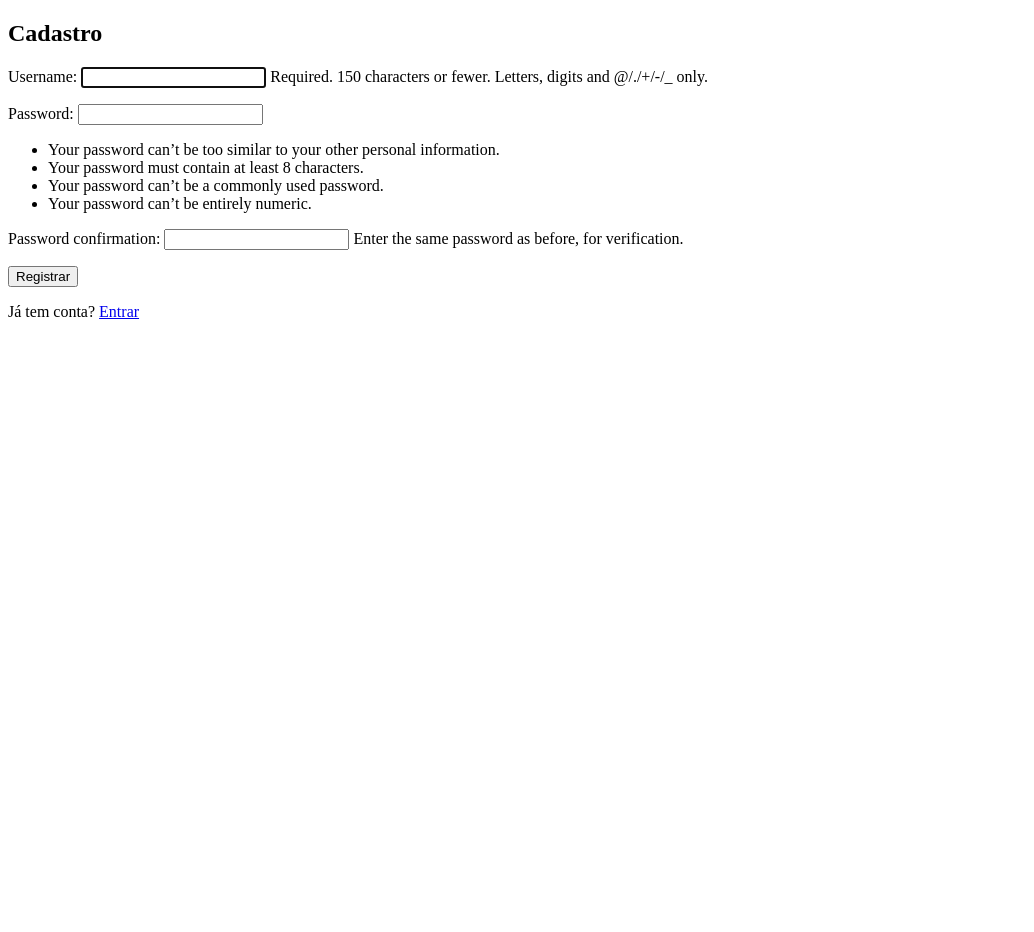
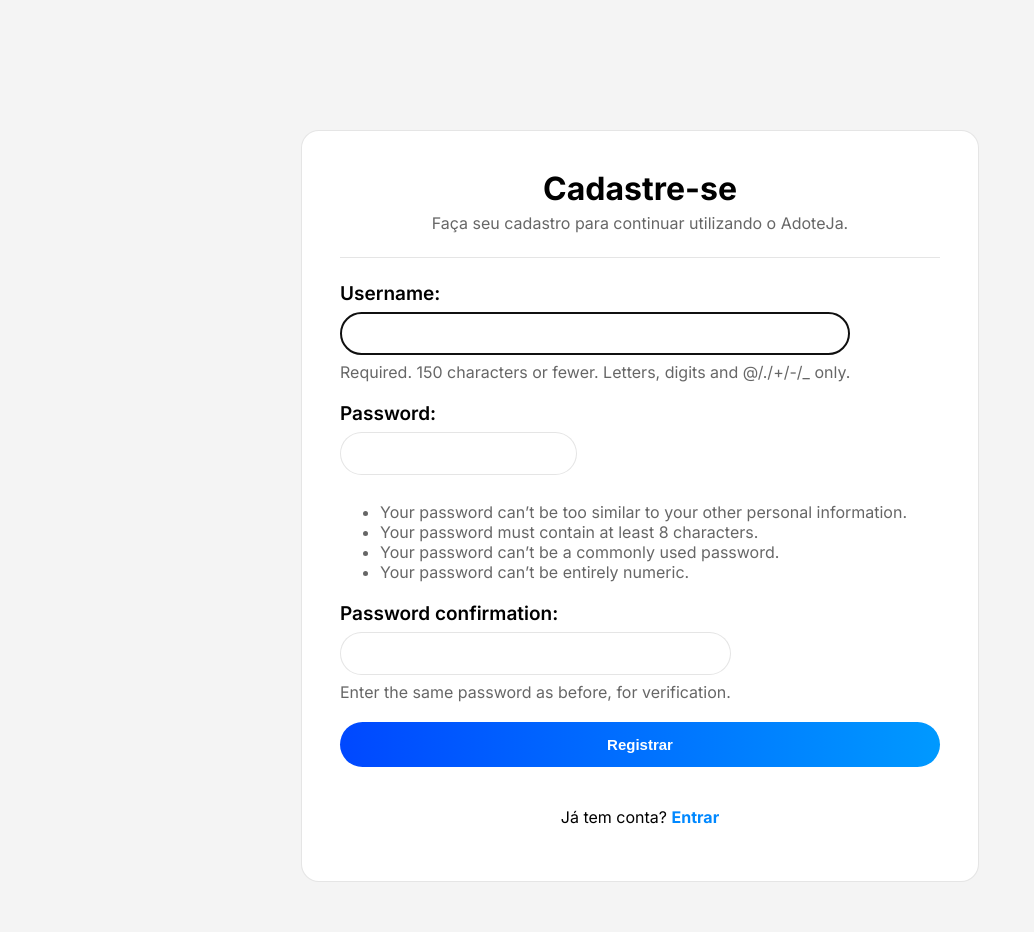
Before and after one commit to joaoemiliovilla/projeto-adoteja, a Django app: page /users/register/ in a window 1280 px wide. Shown: the whole page, without its empty margins (0-1034 px from the left). Before the commit the page ends 319 px from the top, so only its background shows below. Run offline with Django 5.2, Linux system fonts and the light colour scheme.

Commit message:
feito o front do registro

```diff
--- /dev/null
+++ b/adoteja/users/static/users/css/register.css
@@ -0,0 +1,121 @@
+@import url("https://fonts.googleapis.com/css2?family=Lilita+One&display=swap");
+@import url("https://fonts.googleapis.com/css2?family=Inter:ital,opsz,wght@0,14..32,100..900;1,14..32,100..900&family=Lilita+One&display=swap");
+
+body {
+  text-align: center;
+  background-color: #f4f4f4;
+  font-family: "Inter", sans-serif;
+}
+
+.cadastro-container {
+  align-items: center;
+  display: flex;
+  justify-content: center;
+  padding: 42px;
+}
+
+.cadastro-section {
+  display: flex;
+  flex-direction: column;
+  margin-top: 80px;
+  background-color: white;
+  width: 100%;
+  max-width: 600px;
+  border-radius: 18px;
+  border: 1px solid #0000001a;
+  padding: 38px;
+  gap: 24px;
+}
+
+.line-div {
+  height: 1px;
+  width: 100%;
+  background-color: #0000001a;
+}
+
+.cadastro-header {
+  display: flex;
+  flex-direction: column;
+  justify-content: center;
+  align-items: center;
+  gap: 5px;
+}
+
+.cadastro-header h2, .cadastro-header h3, form p {
+  margin: 0;
+  width: 100%;
+  max-width: fit-content;
+}
+
+.cadastro-header h2 {
+  text-align: center;
+  font-size: 32px;
+}
+
+.cadastro-header h3 {
+  text-align: center;
+  font-size: 16px;
+  font-weight: 400;
+  color: #00000099;
+}
+
+.form-cadastro p {
+  width: 100%;
+  display: flex;
+  flex-direction: column;
+  text-align: start;
+  gap: 7px;
+
+}
+
+.form-cadastro p label {
+  font-size: 19px;
+  font-weight: 600;
+}
+
+.form-cadastro p input {
+  padding: 12px 18px;
+  border: 1px solid #0000001a;
+  border-radius: 100px;
+  font-size: 15px;
+}
+
+.form-cadastro p span {
+  color: #00000099;
+  margin-bottom: 20px;
+}
+
+.form-cadastro ul {
+  margin: 0;
+  color: #00000099;
+  margin-bottom: 20px;
+
+  & li {
+    text-align: start;
+  }
+}
+
+.login-link {
+  text-decoration: none;
+  color: inherit;
+  color: #0088FF;
+  font-weight: 700;
+}
+
+.btn-registrar {
+  border: 0;
+  width: 100%;
+  text-decoration: none;
+  color: inherit;
+  padding: 14px 24px;
+  background: linear-gradient(90deg, #0048ff, #0099ff);
+  border-radius: 100px;
+  font-weight: 600;
+  font-size: 15px;
+  color: white;
+  text-align: center;
+}
+
+.btn-registrar:hover {
+  cursor: pointer;
+}
--- a/adoteja/users/templates/users/register.html
+++ b/adoteja/users/templates/users/register.html
@@ -1,17 +1,36 @@
+{% load static %}
 <!DOCTYPE html>
 <html lang="en">
 <head>
     <meta charset="UTF-8">
     <meta name="viewport" content="width=device-width, initial-scale=1.0">
-    <!-- <title>Document</title> -->
+    <link
+      rel="stylesheet"
+      type="text/css"
+      href="https://cdn.jsdelivr.net/npm/@phosphor-icons/web@2.1.1/src/regular/style.css"
+    />
+    <link
+      rel="stylesheet"
+      type="text/css"
+      href="https://cdn.jsdelivr.net/npm/@phosphor-icons/web@2.1.1/src/fill/style.css"
+    />
+    <link rel="stylesheet" href="{% static 'users/css/register.css' %}" />
 </head>
 <body>
-    <h2>Cadastro</h2>
-    <form method="post">
-        {% csrf_token %}
-        {{ form.as_p }}
-        <button type="submit">Registrar</button>
-    </form>
-    <p>Já tem conta? <a href="{% url 'login' %}">Entrar</a></p>
+    <div class="cadastro-container">
+        <div class="cadastro-section">
+            <div class="cadastro-header">
+                <h2>Cadastre-se</h2>
+                <h3>Faça seu cadastro para continuar utilizando o AdoteJa.</h3>
+            </div>
+            <div class="line-div"></div>
+            <form method="post" class="form-cadastro">
+                {% csrf_token %}
+                {{ form.as_p }}
+                <button type="submit" class="btn-registrar">Registrar</button>
+            </form>
+            <p>Já tem conta? <a href="{% url 'login' %}" class="login-link">Entrar</a></p>
+        </div>
+    </div>
 </body>
 </html>
```
Also changed, not shown: adoteja/users/static/users/css/login.css (added, +8 -0 lines).
